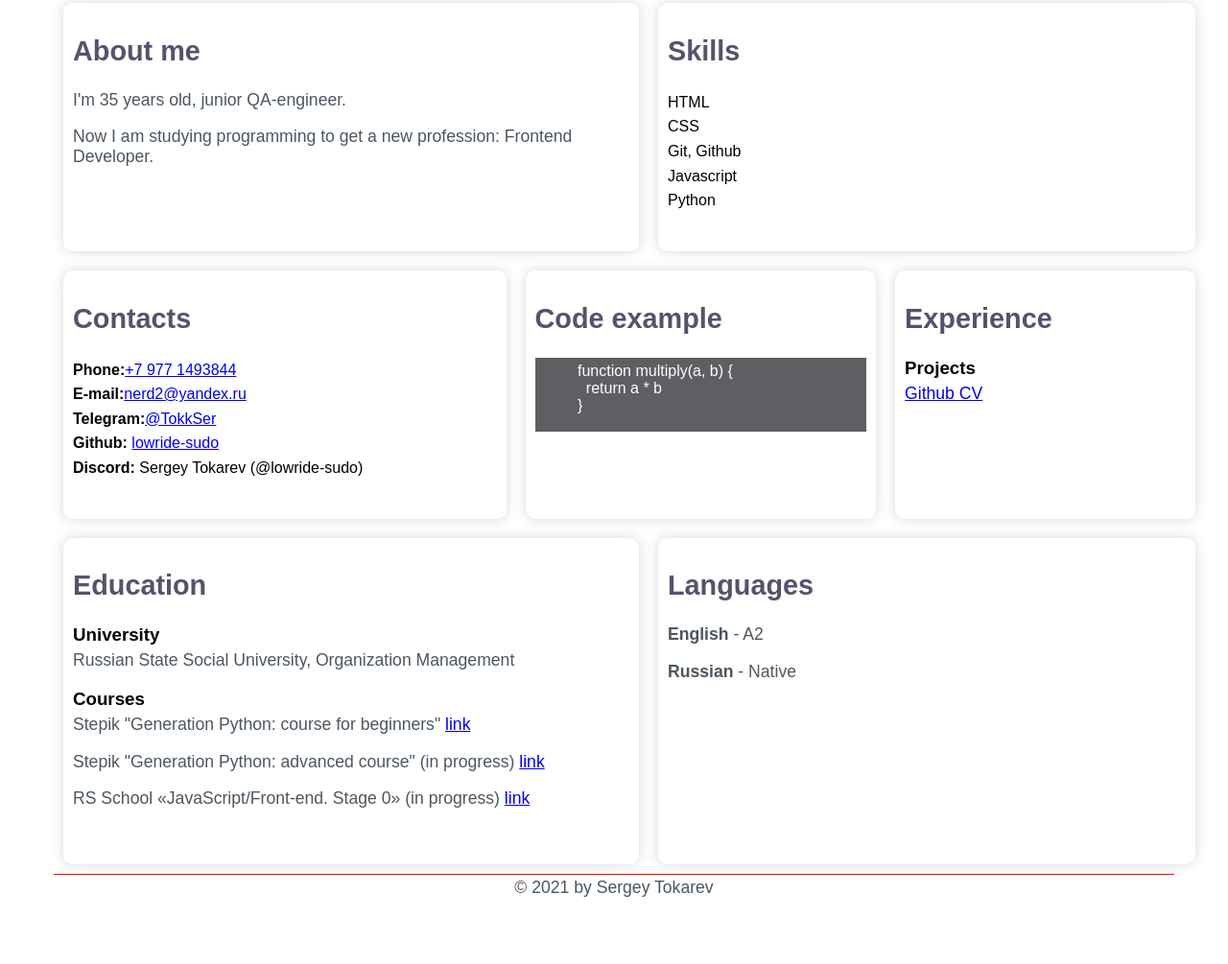
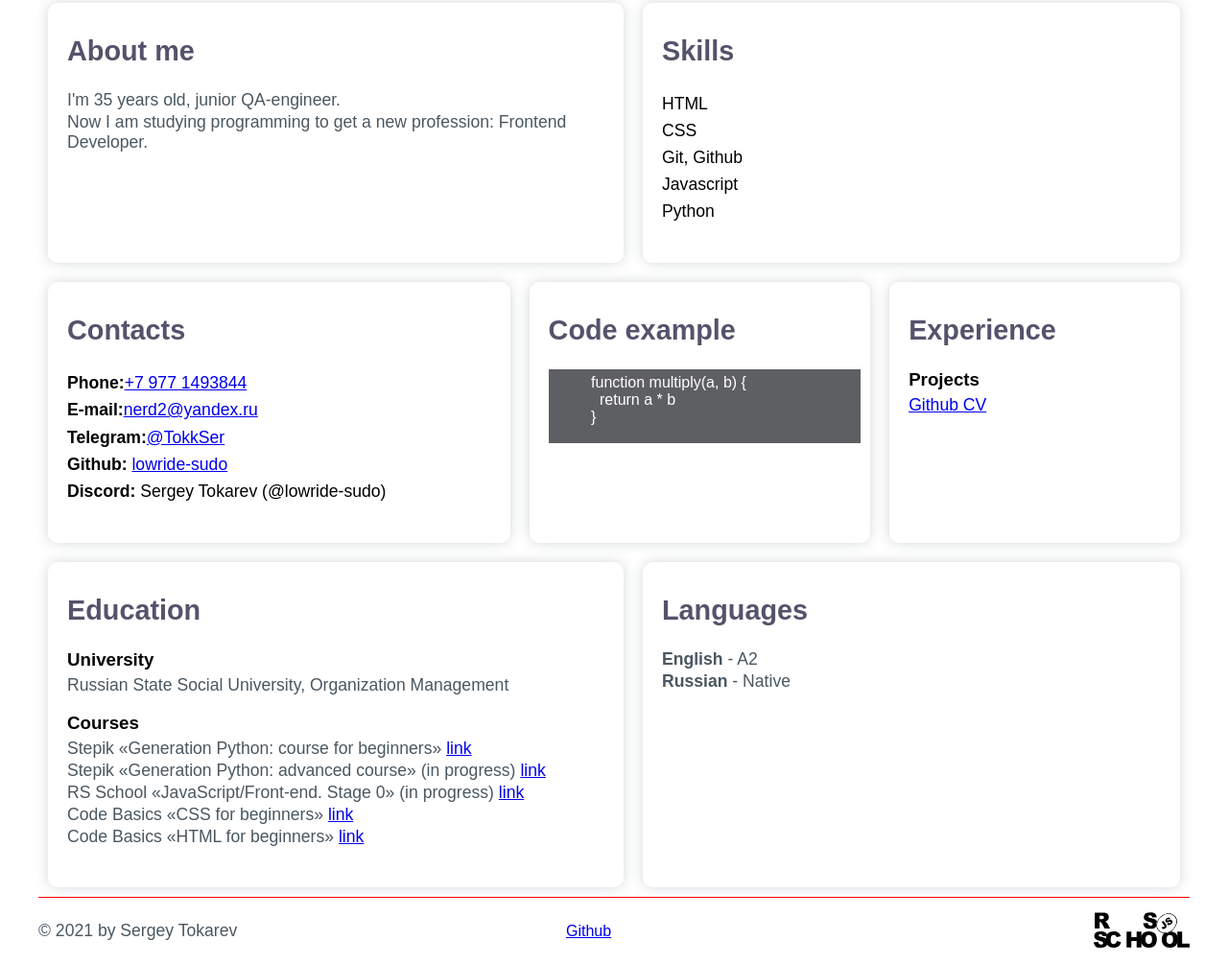
Before and after one commit to lowride-sudo/rsschool-cv, a plain HTML site: page index.html in a window 1280 px wide. Shown: the part 367-1372 px from the top of the page at 96% size. Before the commit the page ends 1336 px from the top, so only its background shows below. Drawn offline with Linux system fonts and the light colour scheme.

Commit message:
refactor: many changes

```diff
--- a/index.html
+++ b/index.html
@@ -19,16 +19,7 @@
             <a class="nav-link on-hover" href="#Contacts">Contacts</a>
           </li>
           <li class="nav-container">
-            <a class="nav-link on-hover" href="">Code example</a>
-          </li>
-          <li class="nav-container">
-            <a class="nav-link on-hover" href="">Experience</a>
-          </li>
-          <li class="nav-container">
             <a class="nav-link on-hover" href="">Education</a>
-          </li>
-          <li class="nav-container">
-            <a class="nav-link on-hover" href="">Languages</a>
           </li>
         </ul>
       </nav>
@@ -60,7 +51,7 @@
       <section id="Skills" class="skills container">
         <div>
           <h2>Skills</h2>
-          <ul>
+          <ul class="skills-list">
             <li>HTML</li>
             <li>CSS</li>
             <li>Git, Github</li>
@@ -74,7 +65,7 @@
       <section id="Contacts" class="contacts container">
         <div>
           <h2>Contacts</h2>
-          <ul>
+          <ul class="contacts-list">
             <li><b>Phone:</b><a href="tel:+79771493844">+7 977 1493844</a></li>
             <li><b>E-mail:</b><a href="mailto: nerd2@yandex.ru">nerd2@yandex.ru</a></li>
             <li><b>Telegram:</b><a href="https://t.me/TokkSer">@TokkSer</a></li>
@@ -109,9 +100,11 @@
           <h3>University</h3>
           <p>Russian State Social University, Organization Management</p>
           <h3>Courses</h3>
-          <p>Stepik "Generation Python: course for beginners" <a href="https://stepik.org/cert/1150968">link</a></p>
-          <p>Stepik "Generation Python: advanced course" (in progress)  <a href="https://stepik.org/course/68343">link</a></p>
+          <p>Stepik «Generation Python: course for beginners»   <a href="https://stepik.org/cert/1150968">link</a></p>
+          <p>Stepik «Generation Python: advanced course» (in progress)  <a href="https://stepik.org/course/68343">link</a></p>
           <p>RS School «JavaScript/Front-end. Stage 0» (in progress)  <a href="https://rs.school/js-stage0/">link</a></p>
+          <p>Code Basics «CSS for beginners»  <a href="https://ru.code-basics.com/languages/css">link</a></p>
+          <p>Code Basics «HTML for beginners» <a href="https://ru.code-basics.com/languages/html">link</a></p>
         </div>
       </section>
 
@@ -127,11 +120,17 @@
 
   <footer class="footer">
     <div class="footer-container">
-      <div class="year">
-        <p> © 2021 by Sergey Tokarev</p>
+      <p class="copyright">
+        © 2021 by Sergey Tokarev
+      </p>
+      <div class="footer-list">
+        <div>
+          <a href="https://github.com/lowride-sudo">Github</a>
+        </div>
       </div>
-      <p></p>
-      <a href=""></a>
+      <div class="rsschool-logo">
+        <a href="https://rs.school/js-stage0/"><img src="./img/rs_school_js.svg" alt="rsschool-logo" style="width: 100px;"></a>
+      </div>
     </div>
 
   </footer>
--- a/style.css
+++ b/style.css
@@ -1,12 +1,14 @@
+/* STYLES */
+
 * {
     box-sizing: border-box;
     font-family: "Ubuntu", sans-serif;
 }
 
 ul {
-  margin: 0;
-  padding:0;
-  line-height: 1.6;
+    margin: 0;
+    padding:0;
+    line-height: 1.6;
 }
 
 
@@ -28,20 +30,38 @@ h3 {
 }
 
 p {
-    margin-top: 3px;
+    margin-top: 1px;
+    margin-bottom: 2px;
     font-size: 1.1em;
     color: rgba(71, 84, 94, 0.986);
 }
 
 body {
     display:block;
-    /* flex-direction: column; */
-    max-width: 1200px;
+    /* max-width: 1200px; */
     min-width: 600px;
     margin: 0 auto;
     font-family: 'Montserrat', sans-serif;
     padding: 1rem;
+    padding-bottom: 0px;
     background-color: #ffffff;
+}
+
+li {
+    list-style-type: none;
+}
+
+ul.footer-list,
+ul.contacts-list,
+ul.skills-list{
+    font-size: 1.1em;
+}
+
+/* Class styles */
+
+.main {
+    display: flex;
+    justify-content: center;
 }
 
 .main-container {
@@ -52,6 +72,50 @@ body {
     background-color: white;
     padding: 0px;
 }
+
+.empty_space {
+    top:0;
+    height: 60px;
+    width: 100%;
+}
+
+.container {
+    max-width: 50%;
+    background-color: white;
+    border-radius: 10px;
+    padding: 10px;
+    padding-bottom: 40px;
+    padding-left: 20px;
+    margin: 10px;
+    box-shadow: 0px 0px 13px 0px rgba(34, 60, 80, 0.2);
+    flex-grow: 1;
+}
+
+.about-me {
+    min-width: 50%;
+}
+
+.skills {
+    min-width: 45%;
+}
+
+.profile {
+    display: flex;
+    max-width: 1200px;
+    flex-direction: row;
+    justify-content: space-between;
+    padding-bottom: 10px;
+
+}
+
+.code-block {
+    background-color: #5e5f63;
+    color: #fff;
+    padding-top: 5px;
+}
+
+
+/* HEADER STYLES */
 
 .header {
     position: fixed;
@@ -73,26 +137,11 @@ body {
     height: 100%;
 }
 
-.footer {
-    display: flex;
-    justify-content: space-around;
-    width: 1200px;
-    max-width: 100%;
-    left: 0;
-    border-top: 1px solid red;
-
-}
-
-li {
-    list-style-type: none;
-}
-
-
-
 .nav-menu {
     display: block;
     padding: 0;
     height: 100%;
+    font-size: 1em;
 }
 
 .nav-submenu {
@@ -122,51 +171,40 @@ li {
     color: #fff;
 }
 
-.code-block {
-    background-color: #5e5f63;
-    color: white;
-    padding-top: 5px;
+
+/* FOOTER STYLES */
+
+footer.footer {
+    width: 1200px;
+    min-height: 70px;
+    margin: 0 auto;
+    display: flex;
+    flex-direction: column;
+    justify-content: center;
+    border-top: 1px solid red;
 }
 
-.about-me {
-    min-width: 50%;
+div.footer-container {
+    display: flex;
+    justify-content: center;
+    align-items:center;
+    width: 1200px;
 }
 
-.skills {
-    min-width: 45%;
+.copyright {
+    width: 50%;
+    margin: 0px;
+    align-items: center;
 }
 
-.empty_space {
-    top:0;
-    height: 60px;
-    width: 100%;
+.footer-list {
+    display: flex;
+    width: 50%;
+    align-items: center;
 }
 
-.container {
-    max-width: 50%;
-    background-color: white;
-    border-radius: 10px;
-    padding: 10px;
-    padding-bottom: 40px;
-    margin: 10px;
-    box-shadow: 0px 0px 13px 0px rgba(34, 60, 80, 0.2);
-    flex-grow: 1;
 
-}
 
-.profile {
-    display: flex;
-    max-width: 1200px;
-    flex-direction: row;
-    justify-content: space-between;
-    padding-bottom: 10px;
-
-}
 
 .photo-container {
 }
-
-.photo {
-    object-fit: cover;
-    border-radius: 5%;
-}
```
